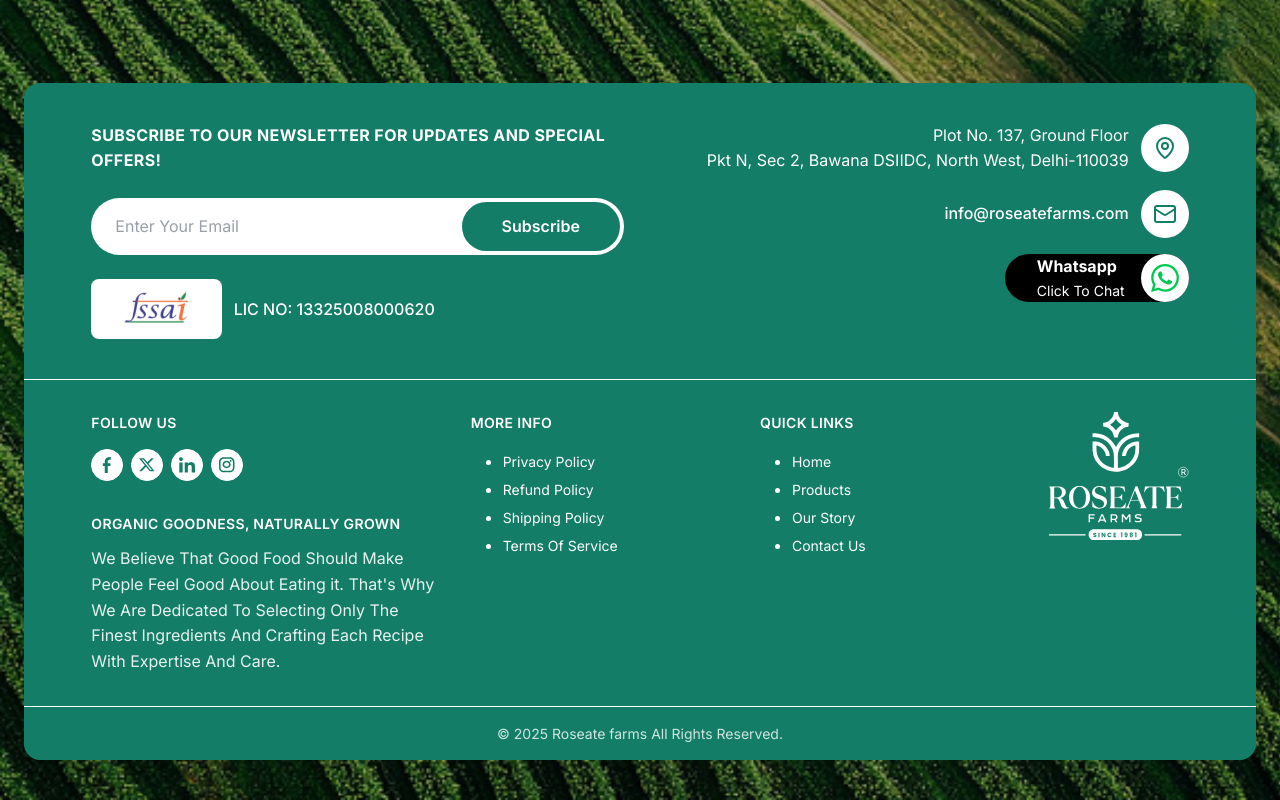
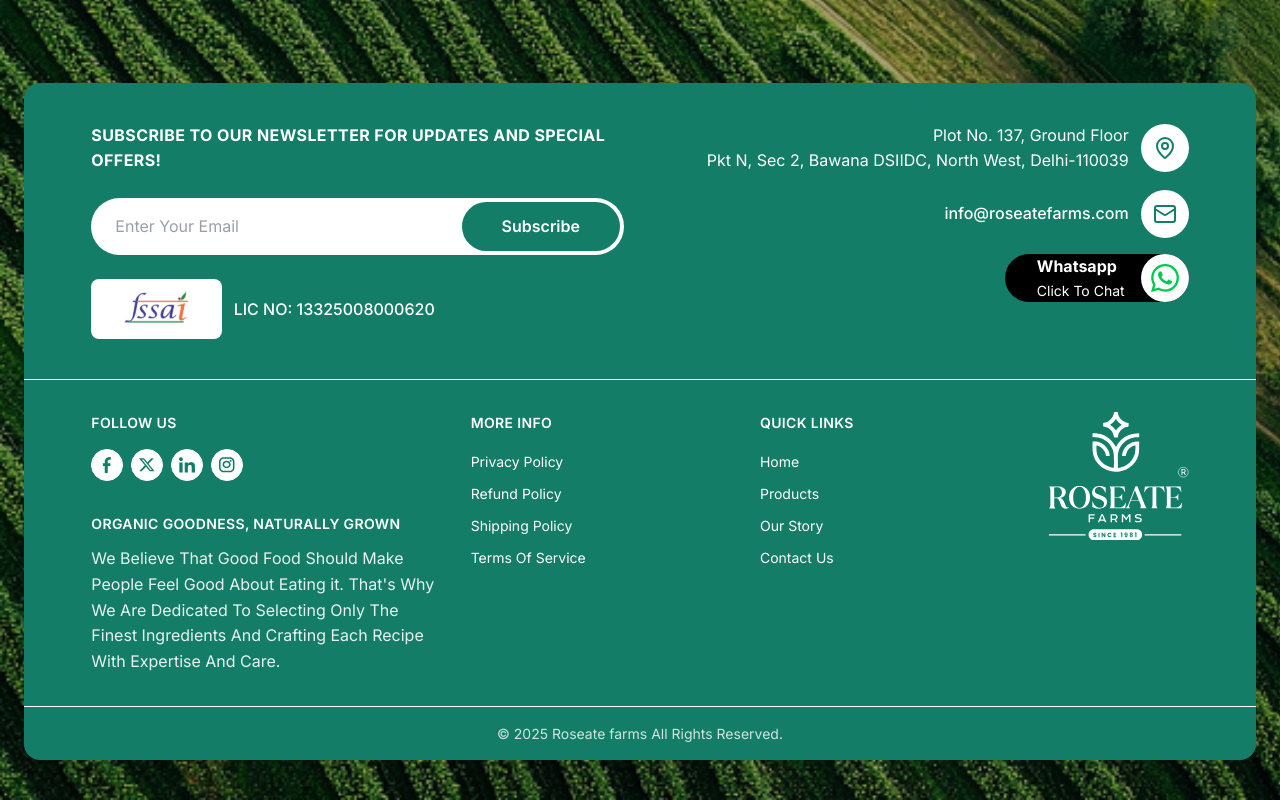
Before and after one commit to AB-Media-Co/Roseate-foods, a React (Vite) app: page /cart in a window 1280 px wide. Shown: the part 850-1650 px from the top of the page. Built offline with nearby package versions, Linux system fonts and the light colour scheme; no server answers; a web font is replaced by a local one.

Commit message:
refactor(Footer): replace ul/li with div elements for better styling control
The change from semantic list elements to divs provides more consistent spacing control across different screen sizes while maintaining the same visual layout.

```diff
--- a/src/components/Footer.jsx
+++ b/src/components/Footer.jsx
@@ -144,13 +144,13 @@
   const LinkList = ({ links, title }) => (
     <div>
       <h4 className="text-small font-semibold uppercase tracking-wide mb-4">{title}</h4>
-      <ul className="space-y-2 md:space-y-2.5 lg:space-y-2">
+      <div className="space-y-2 md:space-y-2.5 lg:space-y-2">
         {links.map((link) => (
-          <li key={link.text}>
+          <div key={link.text}>
             <a href={link.href} className="text-small hover:opacity-80 transition-opacity">{link.text}</a>
-          </li>
+          </div>
         ))}
-      </ul>
+      </div>
     </div>
   );
 
```
